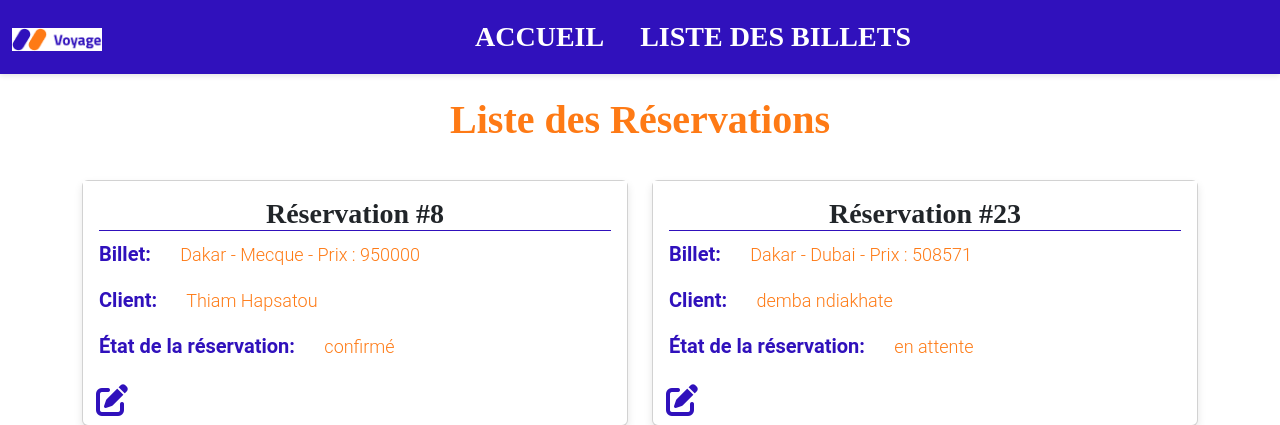
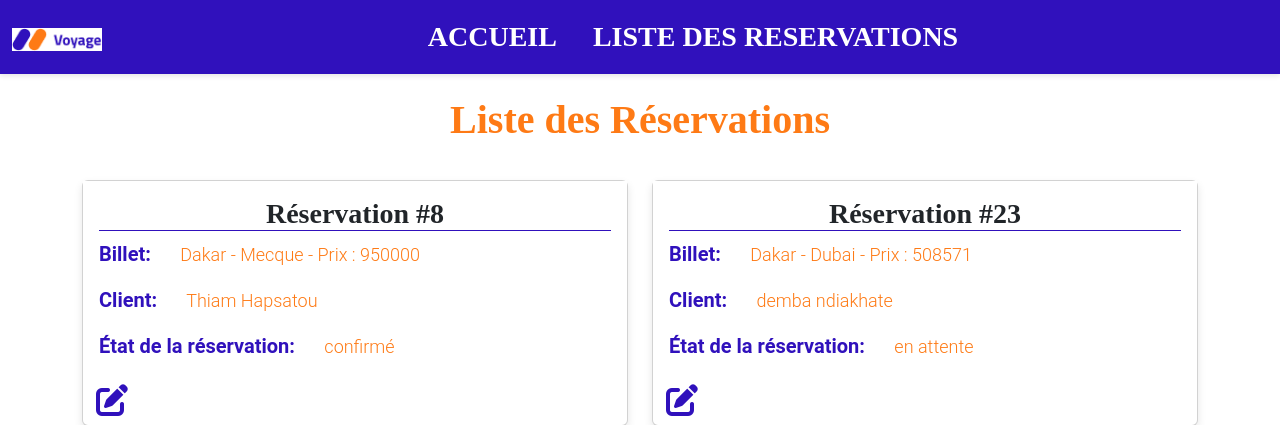
Before and after one commit to Diallo-alpha/agence_voyage-, a PHP site: page /ReadReservation.php in a window 1280 px wide. Shown: the top 425 px of the page. Run offline with PHP 8.4, Linux system fonts and the light colour scheme; data comes from the database, SQL or seed files in the repository; some web fonts are replaced.

Commit message:
LISTE DES RESERVATIONS

```diff
--- a/ReadReservation.php
+++ b/ReadReservation.php
@@ -23,7 +23,7 @@
                     </li>
 
                     <li class="nav-item">
-                    <a class="nav-link" href="ReadReservation.php">LISTE DES BILLETS</a>
+                    <a class="nav-link" href="ReadReservation.php">LISTE DES RESERVATIONS</a>
                     </li>
                 </ul>
                 </div>
--- a/User.php
+++ b/User.php
@@ -69,7 +69,7 @@ button{
                     <a class="nav-link" aria-current="page" href="User.php">ACCUEIL</a>
                     </li>
                     <li class="nav-item">
-                    <a class="nav-link" href="ReadReservation.php">LISTE DES BILLETS</a>
+                    <a class="nav-link" href="ReadReservation.php">LISTE DES RESERVATIONS</a>
                     </li>
                     <li class="nav-item">
                     <a class="nav-link" href="read_billet.php">CONNEXION</a>
--- a/reserver.php
+++ b/reserver.php
@@ -21,7 +21,7 @@
                     </li>
 
                     <li class="nav-item">
-                    <a class="nav-link" href="ReadReservation.php">LISTE DES BILLETS</a>
+                    <a class="nav-link" href="ReadReservation.php">LISTE DES RESERVATIONS</a>
                     </li>
                 </ul>
                 </div>
```
